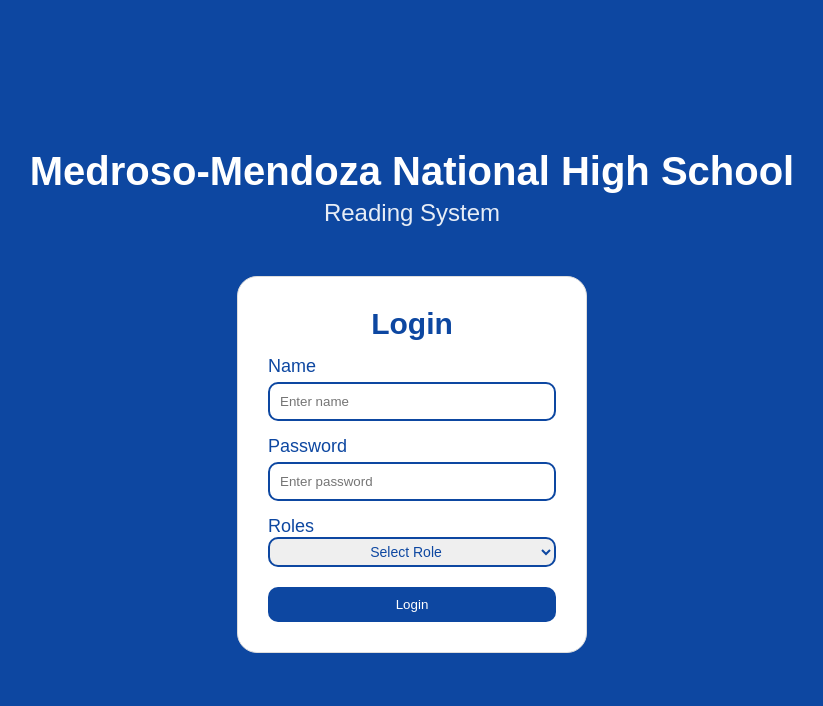
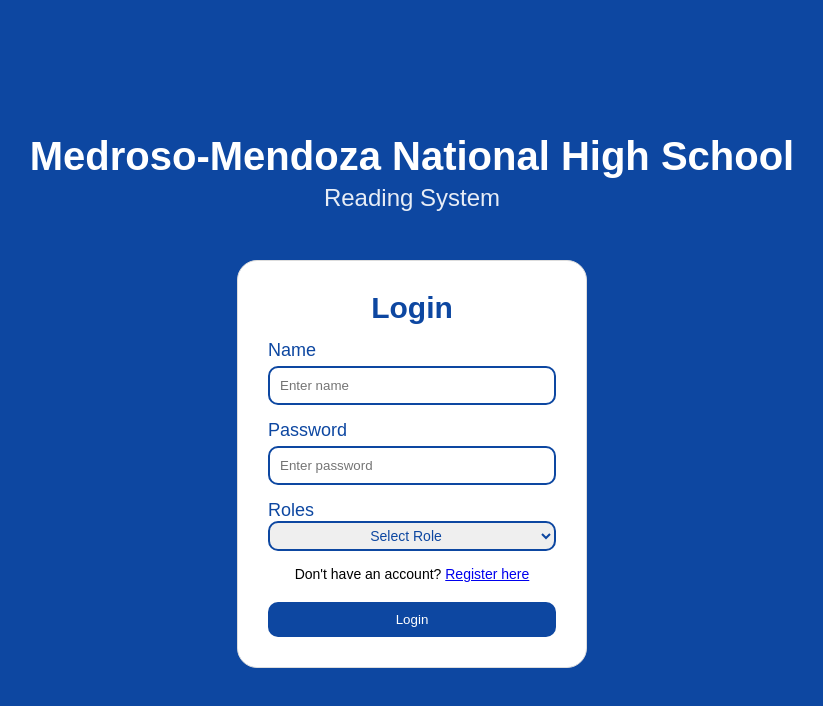
Before and after one commit to Zier-Dev/Ai-Assisted-Reading-Website, a React (Vite) app in the folder reading-app/: page / in a window 1280 px wide. Shown: the top 706 px of the page, without its empty margins (228-1051 px from the left). Built offline with nearby package versions, Linux system fonts and the light colour scheme.

Commit message:
added register connection

```diff
--- a/reading-app/src/App.jsx
+++ b/reading-app/src/App.jsx
@@ -2,13 +2,14 @@ import React, { useState, useEffect } from 'react';
 import Login from './pages/Login';
 import AdminDashboard from './pages/Admin';
 import Reading from './pages/Reading';
+import Register from './pages/Register';
 import './App.css';
 
 function App() {
   const [currentPage, setCurrentPage] = useState('login');
   const [user, setUser] = useState(null);
 
-  // Check if a user is already logged in
+
   useEffect(() => {
     const storedUser = localStorage.getItem('user');
 
@@ -31,6 +32,8 @@ function App() {
     }
   }, []);
 
+
+
   // Login function
   const handleLogin = (userData) => {
     setUser(userData);
@@ -47,33 +50,32 @@ function App() {
   const handleLogout = () => {
     localStorage.removeItem('user');
     localStorage.removeItem('token');
-
     setUser(null);
     setCurrentPage('login');
   };
 
-  // Login page
-  if (currentPage === 'login') {
-    return <Login onLogin={handleLogin} />;
+ // 1. Check Register First
+  if (currentPage === 'register') {
+    return <Register onBackToLogin={() => setCurrentPage('login')} />;
   }
 
-
+  // 2. Check Admin
   if (currentPage === 'admin') {
-    return (
-      <AdminDashboard
-        user={user}
-        onLogout={handleLogout}
-      />
-    );
+    return <AdminDashboard user={user} onLogout={handleLogout} />;
   }
 
-  // Student Reading page
+  // 3. Check Reading
   if (currentPage === 'reading') {
-    return <Reading />;
+    return <Reading user={user} onLogout={handleLogout} />;
   }
 
-  // Default
-  return <Login onLogin={handleLogin} />;
+  // 4. Default: Render Login AND pass onGoToRegister
+  return (
+    <Login
+      onLogin={handleLogin}
+      onGoToRegister={() => setCurrentPage('register')}
+    />
+  );
 }
 
 export default App;
--- a/reading-app/src/pages/Login.jsx
+++ b/reading-app/src/pages/Login.jsx
@@ -2,7 +2,7 @@ import { useState } from "react";
 import "../style/Login.css";
 
 
-function Login() {
+function Login({ onLogin, onGoToRegister }) {
   const [name, setName] = useState("");
   const [password, setPassword] = useState("");
   const [role, setRole] = useState("");
@@ -36,7 +36,6 @@ function Login() {
       const data = await response.json();
 
    if (response.ok) {
-        // Save user data
         localStorage.setItem('user', JSON.stringify(data.user));
         if (data.user.role === 'Admin') {
           window.location.href = '/Admin';
@@ -103,6 +102,18 @@ function Login() {
             <option value="Student">Student</option>
           </select>
 
+                      <p className="register-link">
+                Don't have an account?{' '}
+                <a href="#"
+          onClick={(e) => {
+            e.preventDefault();
+            onGoToRegister(); // 2. Call the prop function here!
+          }}
+                >
+                  Register here
+                </a>
+              </p>
+
           <button type="submit" className="login-button" disabled={loading}>
             {loading ? "Logging in..." : "Login"}
           </button>
--- a/reading-app/src/pages/Reading.jsx
+++ b/reading-app/src/pages/Reading.jsx
@@ -1,5 +1,6 @@
 import { useState, useEffect } from "react";
 import "../style/Reading.css";
+
 
 function Reading() {
   const [difficulty, setDifficulty] = useState("Easy");
--- /dev/null
+++ b/reading-app/src/pages/Register.jsx
@@ -0,0 +1,15 @@
+import { useState } from "react";
+
+function Register() {
+    const [name, setName] = useState("");
+    const [password, setPassword] = useState("");
+    const [role, setRole] = useState("");
+    const [error, setError] = useState("");
+    const [loading, setLoading] = useState(false);
+
+    return(
+        <div>hello</div>
+    )
+}
+
+export default Register;
--- a/reading-app/src/style/Login.css
+++ b/reading-app/src/style/Login.css
@@ -137,3 +137,9 @@ input:disabled, select:disabled, button:disabled {
   opacity: 0.6;
   cursor: not-allowed;
 }
+
+.register-link {
+  text-align: center;
+  margin-top: 15px;
+  font-size: 14px;
+}
```
